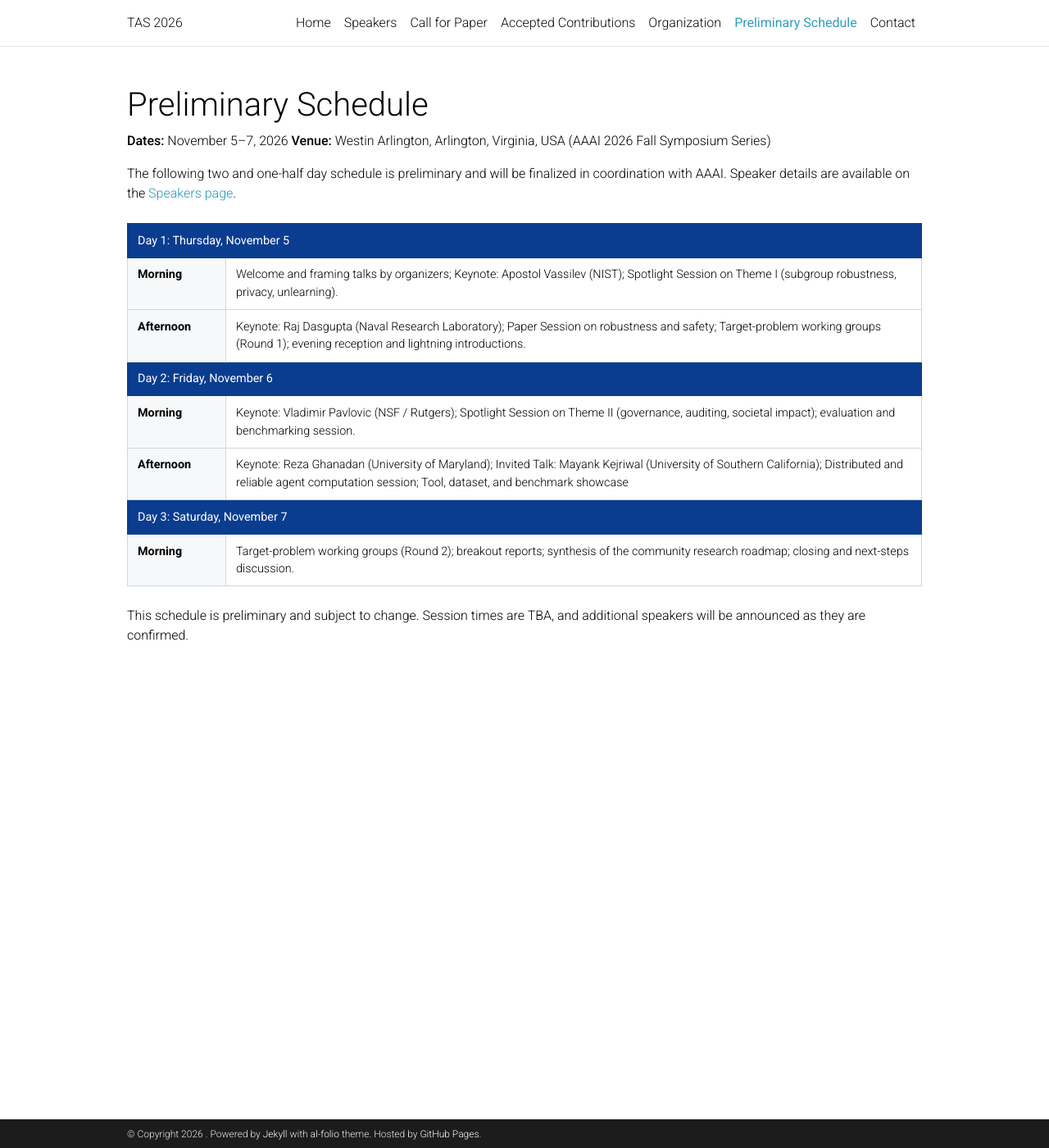
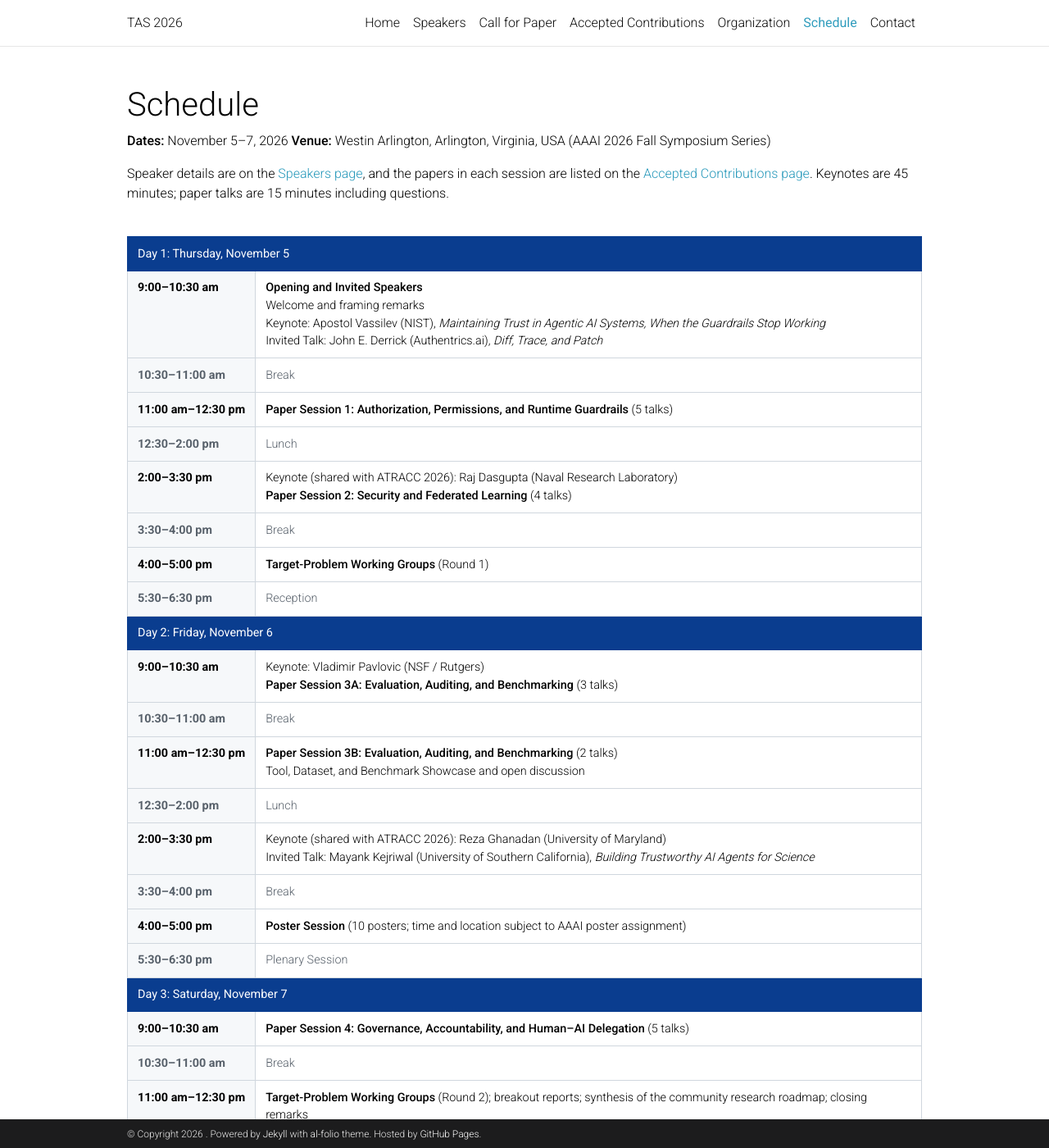
Before and after one commit to tas2026/tas2026.github.io, a Jekyll site: the page built from _pages/schedule.md, in a window 1280 px wide and 1400 px high. Shown: the whole window at 82% size. Built offline with Jekyll 4.4.1, drawn with Linux system fonts in a browser that asks for light colours; comment, search, counter and statistics services are not loaded; a style sheet for code colours, icons or effects is not loaded; some of the changed text lies outside the part shown.

Commit message:
Update schedule.md

```diff
--- a/_pages/schedule.md
+++ b/_pages/schedule.md
@@ -1,67 +1,109 @@
 ---
 layout: page
-title: Preliminary Schedule
+title: Schedule
 permalink: /schedule/
 nav: true
 nav_order: 6
 nav_title: Schedule
 ---
 
-# Preliminary Schedule
+# Schedule
 
 **Dates:** November 5&ndash;7, 2026
 **Venue:** Westin Arlington, Arlington, Virginia, USA (AAAI 2026 Fall Symposium Series)
 
-The following two and one-half day schedule is preliminary and will be finalized in coordination with AAAI. Speaker details are available on the [Speakers page]({{ '/speakers/' | relative_url }}).
+Speaker details are on the [Speakers page]({{ '/speakers/' | relative_url }}), and the papers in each session are listed on the [Accepted Contributions page]({{ '/accepted/' | relative_url }}). Keynotes are 45 minutes; paper talks are 15 minutes including questions.
 
+<div style="overflow-x:auto;">
 <table style="width:100%; border-collapse:collapse; margin:1.5rem 0; font-size:0.95rem;">
   <tbody>
     <tr>
-      <th colspan="2" style="text-align:left; padding:0.6rem 0.75rem; background:#0a3d8f; color:#fff; border:1px solid #0a3d8f;">
-        Day 1: Thursday, November 5
-      </th>
+      <th colspan="2" style="text-align:left; padding:0.6rem 0.75rem; background:#0a3d8f; color:#fff; border:1px solid #0a3d8f;">Day 1: Thursday, November 5</th>
     </tr>
     <tr>
-      <td style="width:120px; padding:0.6rem 0.75rem; border:1px solid #d0d7de; background:#f6f8fa; vertical-align:top; font-weight:600;">Morning</td>
-      <td style="padding:0.6rem 0.75rem; border:1px solid #d0d7de; vertical-align:top;">
-        Welcome and framing talks by organizers; Keynote: Apostol Vassilev (NIST); Spotlight Session on Theme I (subgroup robustness, privacy, unlearning).
-      </td>
+      <td style="width:150px; padding:0.6rem 0.75rem; border:1px solid #d0d7de; background:#f6f8fa; vertical-align:top; font-weight:600; white-space:nowrap;">9:00&ndash;10:30 am</td>
+      <td style="padding:0.6rem 0.75rem; border:1px solid #d0d7de; vertical-align:top;"><strong>Opening and Invited Speakers</strong><br>Welcome and framing remarks<br>Keynote: Apostol Vassilev (NIST), <em>Maintaining Trust in Agentic AI Systems, When the Guardrails Stop Working</em><br>Invited Talk: John E. Derrick (Authentrics.ai), <em>Diff, Trace, and Patch</em></td>
     </tr>
     <tr>
-      <td style="padding:0.6rem 0.75rem; border:1px solid #d0d7de; background:#f6f8fa; vertical-align:top; font-weight:600;">Afternoon</td>
-      <td style="padding:0.6rem 0.75rem; border:1px solid #d0d7de; vertical-align:top;">
-        Keynote: Raj Dasgupta (Naval Research Laboratory); Paper Session on robustness and safety; Target-problem working groups (Round 1); evening reception and lightning introductions.
-      </td>
+      <td style="padding:0.6rem 0.75rem; border:1px solid #d0d7de; background:#f6f8fa; vertical-align:top; font-weight:600; white-space:nowrap; color:#57606a;">10:30&ndash;11:00 am</td>
+      <td style="padding:0.6rem 0.75rem; border:1px solid #d0d7de; vertical-align:top; color:#57606a;">Break</td>
     </tr>
     <tr>
-      <th colspan="2" style="text-align:left; padding:0.6rem 0.75rem; background:#0a3d8f; color:#fff; border:1px solid #0a3d8f;">
-        Day 2: Friday, November 6
-      </th>
+      <td style="width:150px; padding:0.6rem 0.75rem; border:1px solid #d0d7de; background:#f6f8fa; vertical-align:top; font-weight:600; white-space:nowrap;">11:00 am&ndash;12:30 pm</td>
+      <td style="padding:0.6rem 0.75rem; border:1px solid #d0d7de; vertical-align:top;"><strong>Paper Session 1: Authorization, Permissions, and Runtime Guardrails</strong> (5 talks)</td>
     </tr>
     <tr>
-      <td style="padding:0.6rem 0.75rem; border:1px solid #d0d7de; background:#f6f8fa; vertical-align:top; font-weight:600;">Morning</td>
-      <td style="padding:0.6rem 0.75rem; border:1px solid #d0d7de; vertical-align:top;">
-        Keynote: Vladimir Pavlovic (NSF / Rutgers); Spotlight Session on Theme II (governance, auditing, societal impact); evaluation and benchmarking session.
-      </td>
+      <td style="padding:0.6rem 0.75rem; border:1px solid #d0d7de; background:#f6f8fa; vertical-align:top; font-weight:600; white-space:nowrap; color:#57606a;">12:30&ndash;2:00 pm</td>
+      <td style="padding:0.6rem 0.75rem; border:1px solid #d0d7de; vertical-align:top; color:#57606a;">Lunch</td>
     </tr>
     <tr>
-      <td style="padding:0.6rem 0.75rem; border:1px solid #d0d7de; background:#f6f8fa; vertical-align:top; font-weight:600;">Afternoon</td>
-      <td style="padding:0.6rem 0.75rem; border:1px solid #d0d7de; vertical-align:top;">
-        Keynote: Reza Ghanadan (University of Maryland); Invited Talk: Mayank Kejriwal (University of Southern California); Distributed and reliable agent computation session; Tool, dataset, and benchmark showcase
-      </td>
+      <td style="width:150px; padding:0.6rem 0.75rem; border:1px solid #d0d7de; background:#f6f8fa; vertical-align:top; font-weight:600; white-space:nowrap;">2:00&ndash;3:30 pm</td>
+      <td style="padding:0.6rem 0.75rem; border:1px solid #d0d7de; vertical-align:top;">Keynote (shared with ATRACC 2026): Raj Dasgupta (Naval Research Laboratory)<br><strong>Paper Session 2: Security and Federated Learning</strong> (4 talks)</td>
     </tr>
     <tr>
-      <th colspan="2" style="text-align:left; padding:0.6rem 0.75rem; background:#0a3d8f; color:#fff; border:1px solid #0a3d8f;">
-        Day 3: Saturday, November 7
-      </th>
+      <td style="padding:0.6rem 0.75rem; border:1px solid #d0d7de; background:#f6f8fa; vertical-align:top; font-weight:600; white-space:nowrap; color:#57606a;">3:30&ndash;4:00 pm</td>
+      <td style="padding:0.6rem 0.75rem; border:1px solid #d0d7de; vertical-align:top; color:#57606a;">Break</td>
     </tr>
     <tr>
-      <td style="padding:0.6rem 0.75rem; border:1px solid #d0d7de; background:#f6f8fa; vertical-align:top; font-weight:600;">Morning</td>
-      <td style="padding:0.6rem 0.75rem; border:1px solid #d0d7de; vertical-align:top;">
-        Target-problem working groups (Round 2); breakout reports; synthesis of the community research roadmap; closing and next-steps discussion.
-      </td>
+      <td style="width:150px; padding:0.6rem 0.75rem; border:1px solid #d0d7de; background:#f6f8fa; vertical-align:top; font-weight:600; white-space:nowrap;">4:00&ndash;5:00 pm</td>
+      <td style="padding:0.6rem 0.75rem; border:1px solid #d0d7de; vertical-align:top;"><strong>Target-Problem Working Groups</strong> (Round 1)</td>
+    </tr>
+    <tr>
+      <td style="padding:0.6rem 0.75rem; border:1px solid #d0d7de; background:#f6f8fa; vertical-align:top; font-weight:600; white-space:nowrap; color:#57606a;">5:30&ndash;6:30 pm</td>
+      <td style="padding:0.6rem 0.75rem; border:1px solid #d0d7de; vertical-align:top; color:#57606a;">Reception</td>
+    </tr>
+    <tr>
+      <th colspan="2" style="text-align:left; padding:0.6rem 0.75rem; background:#0a3d8f; color:#fff; border:1px solid #0a3d8f;">Day 2: Friday, November 6</th>
+    </tr>
+    <tr>
+      <td style="width:150px; padding:0.6rem 0.75rem; border:1px solid #d0d7de; background:#f6f8fa; vertical-align:top; font-weight:600; white-space:nowrap;">9:00&ndash;10:30 am</td>
+      <td style="padding:0.6rem 0.75rem; border:1px solid #d0d7de; vertical-align:top;">Keynote: Vladimir Pavlovic (NSF / Rutgers)<br><strong>Paper Session 3A: Evaluation, Auditing, and Benchmarking</strong> (3 talks)</td>
+    </tr>
+    <tr>
+      <td style="padding:0.6rem 0.75rem; border:1px solid #d0d7de; background:#f6f8fa; vertical-align:top; font-weight:600; white-space:nowrap; color:#57606a;">10:30&ndash;11:00 am</td>
+      <td style="padding:0.6rem 0.75rem; border:1px solid #d0d7de; vertical-align:top; color:#57606a;">Break</td>
+    </tr>
+    <tr>
+      <td style="width:150px; padding:0.6rem 0.75rem; border:1px solid #d0d7de; background:#f6f8fa; vertical-align:top; font-weight:600; white-space:nowrap;">11:00 am&ndash;12:30 pm</td>
+      <td style="padding:0.6rem 0.75rem; border:1px solid #d0d7de; vertical-align:top;"><strong>Paper Session 3B: Evaluation, Auditing, and Benchmarking</strong> (2 talks)<br>Tool, Dataset, and Benchmark Showcase and open discussion</td>
+    </tr>
+    <tr>
+      <td style="padding:0.6rem 0.75rem; border:1px solid #d0d7de; background:#f6f8fa; vertical-align:top; font-weight:600; white-space:nowrap; color:#57606a;">12:30&ndash;2:00 pm</td>
+      <td style="padding:0.6rem 0.75rem; border:1px solid #d0d7de; vertical-align:top; color:#57606a;">Lunch</td>
+    </tr>
+    <tr>
+      <td style="width:150px; padding:0.6rem 0.75rem; border:1px solid #d0d7de; background:#f6f8fa; vertical-align:top; font-weight:600; white-space:nowrap;">2:00&ndash;3:30 pm</td>
+      <td style="padding:0.6rem 0.75rem; border:1px solid #d0d7de; vertical-align:top;">Keynote (shared with ATRACC 2026): Reza Ghanadan (University of Maryland)<br>Invited Talk: Mayank Kejriwal (University of Southern California), <em>Building Trustworthy AI Agents for Science</em></td>
+    </tr>
+    <tr>
+      <td style="padding:0.6rem 0.75rem; border:1px solid #d0d7de; background:#f6f8fa; vertical-align:top; font-weight:600; white-space:nowrap; color:#57606a;">3:30&ndash;4:00 pm</td>
+      <td style="padding:0.6rem 0.75rem; border:1px solid #d0d7de; vertical-align:top; color:#57606a;">Break</td>
+    </tr>
+    <tr>
+      <td style="width:150px; padding:0.6rem 0.75rem; border:1px solid #d0d7de; background:#f6f8fa; vertical-align:top; font-weight:600; white-space:nowrap;">4:00&ndash;5:00 pm</td>
+      <td style="padding:0.6rem 0.75rem; border:1px solid #d0d7de; vertical-align:top;"><strong>Poster Session</strong> (10 posters; time and location subject to AAAI poster assignment)</td>
+    </tr>
+    <tr>
+      <td style="padding:0.6rem 0.75rem; border:1px solid #d0d7de; background:#f6f8fa; vertical-align:top; font-weight:600; white-space:nowrap; color:#57606a;">5:30&ndash;6:30 pm</td>
+      <td style="padding:0.6rem 0.75rem; border:1px solid #d0d7de; vertical-align:top; color:#57606a;">Plenary Session</td>
+    </tr>
+    <tr>
+      <th colspan="2" style="text-align:left; padding:0.6rem 0.75rem; background:#0a3d8f; color:#fff; border:1px solid #0a3d8f;">Day 3: Saturday, November 7</th>
+    </tr>
+    <tr>
+      <td style="width:150px; padding:0.6rem 0.75rem; border:1px solid #d0d7de; background:#f6f8fa; vertical-align:top; font-weight:600; white-space:nowrap;">9:00&ndash;10:30 am</td>
+      <td style="padding:0.6rem 0.75rem; border:1px solid #d0d7de; vertical-align:top;"><strong>Paper Session 4: Governance, Accountability, and Human&ndash;AI Delegation</strong> (5 talks)</td>
+    </tr>
+    <tr>
+      <td style="padding:0.6rem 0.75rem; border:1px solid #d0d7de; background:#f6f8fa; vertical-align:top; font-weight:600; white-space:nowrap; color:#57606a;">10:30&ndash;11:00 am</td>
+      <td style="padding:0.6rem 0.75rem; border:1px solid #d0d7de; vertical-align:top; color:#57606a;">Break</td>
+    </tr>
+    <tr>
+      <td style="width:150px; padding:0.6rem 0.75rem; border:1px solid #d0d7de; background:#f6f8fa; vertical-align:top; font-weight:600; white-space:nowrap;">11:00 am&ndash;12:30 pm</td>
+      <td style="padding:0.6rem 0.75rem; border:1px solid #d0d7de; vertical-align:top;"><strong>Target-Problem Working Groups</strong> (Round 2); breakout reports; synthesis of the community research roadmap; closing remarks</td>
     </tr>
   </tbody>
 </table>
+</div>
 
-This schedule is preliminary and subject to change. Session times are TBA, and additional speakers will be announced as they are confirmed.
+The schedule is subject to change. Session chairs will be announced shortly.
```
